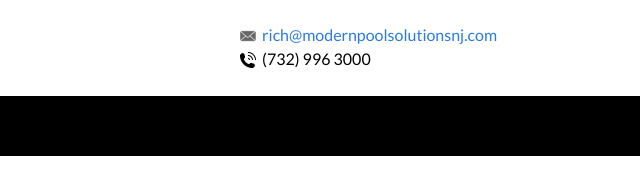
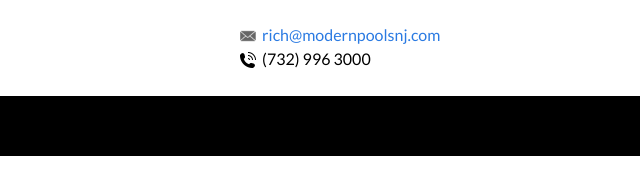
Before and after one commit to modernpoolsolutionsnj/modernpoolsolutionsnj.github.io, a plain HTML site: page index.html in a window 1280 px wide. Shown: the part 708-902 px from the top of the page, 0-640 px from the left. Drawn offline with Linux system fonts and the light colour scheme.

Commit message:
update email

```diff
--- a/index.html
+++ b/index.html
@@ -31,7 +31,7 @@
         <div class="home">
           <a href="mailto:rich@modernpoolsnj.com">
             <img class="linked-icon" src="mail.png"/>
-            <span>rich@modernpoolsolutionsnj.com</span>
+            <span>rich@modernpoolsnj.com</span>
           </a>
           <br>
             <img class="linked-icon" src="phone.png"/>
```
